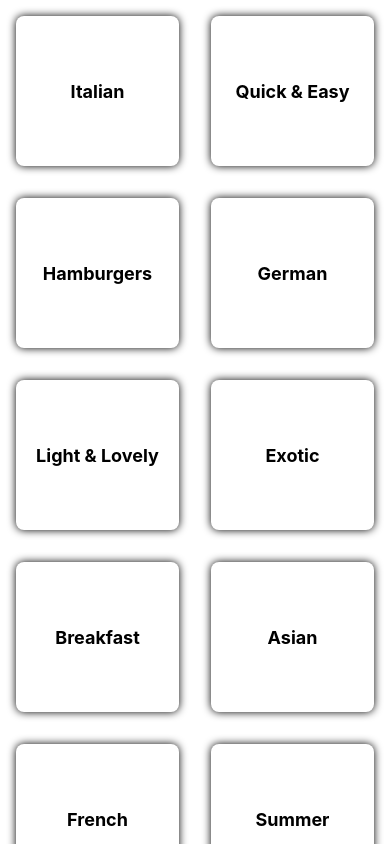
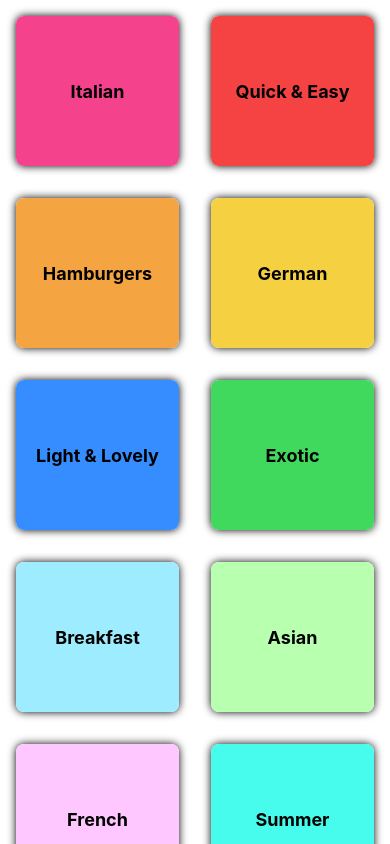
Before and after one commit to suresh298877/react-native, a React Native app in the folder navigation_restaurent_app/: screen / in a window 390 px wide. Built offline with nearby package versions, Linux system fonts and the light colour scheme.

Commit message:
95th video completed

```diff
--- a/navigation_restaurent_app/app.json
+++ b/navigation_restaurent_app/app.json
@@ -5,6 +5,7 @@
     "version": "1.0.0",
     "orientation": "portrait",
     "icon": "./assets/icon.png",
+    "backgroundColor":"#24180f",
     "userInterfaceStyle": "light",
     "splash": {
       "image": "./assets/splash.png",
--- a/navigation_restaurent_app/components/CategoryGridTile.js
+++ b/navigation_restaurent_app/components/CategoryGridTile.js
@@ -1,9 +1,9 @@
-import { Pressable, StyleSheet, Text, View } from "react-native";
+import { Pressable, StyleSheet, Text, View, Platform } from "react-native";
 function CategoryGridTile({title,color}){
     return (
-        <View style={styles.gridItem}>
-            <Pressable style={styles.button} android_ripple={{color : '#ccc'}}>
-                <View style={styles.innerContainer}>
+        <View style={[styles.gridItem]}>
+            <Pressable style={({pressed})=>{ return [styles.button,pressed?styles.buttonPressed:null]}} android_ripple={{color : '#ccc'}}>
+                <View style={[styles.innerContainer,{backgroundColor:color}]}>
                     <Text style={styles.title}>{title}</Text>
                 </View>
             </Pressable>
@@ -19,10 +19,14 @@
         height: 150,
         borderRadius:8,
         elevation: 4,
+        overflow : Platform.OS==='android' ? 'hidden': 'visible',
         backgroundColor:'white',
         margin : 16,
         shadowRadius:8,
 
+    },
+    buttonPressed :{
+        opacity : 0.5,
     },
     button:{
         flex : 1,
@@ -31,6 +35,7 @@
         flex : 1,
         padding : 16,
         justifyContent : 'center',
+        borderRadius : 8,
         alignItems : 'center',
     },
     title:{
```
